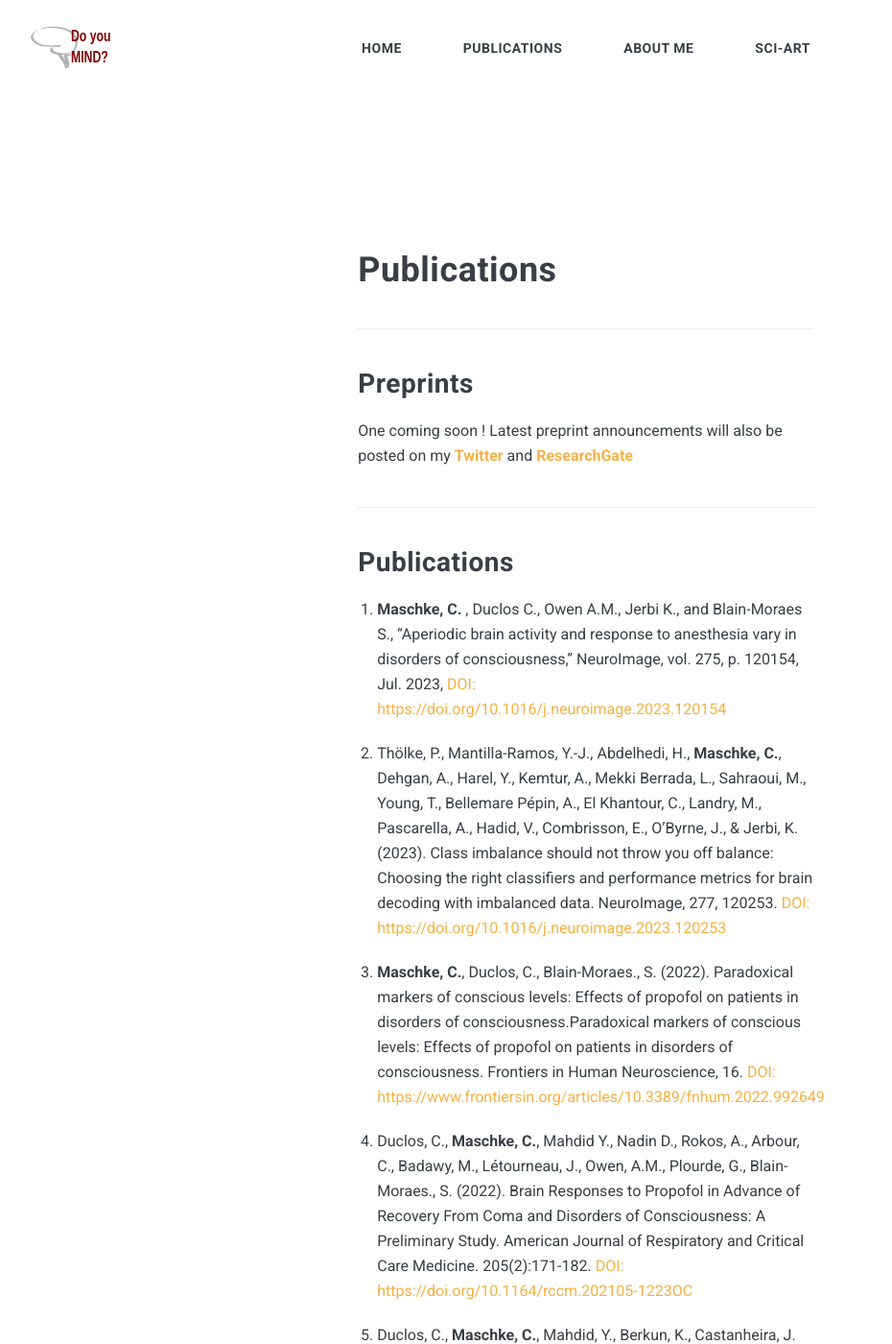
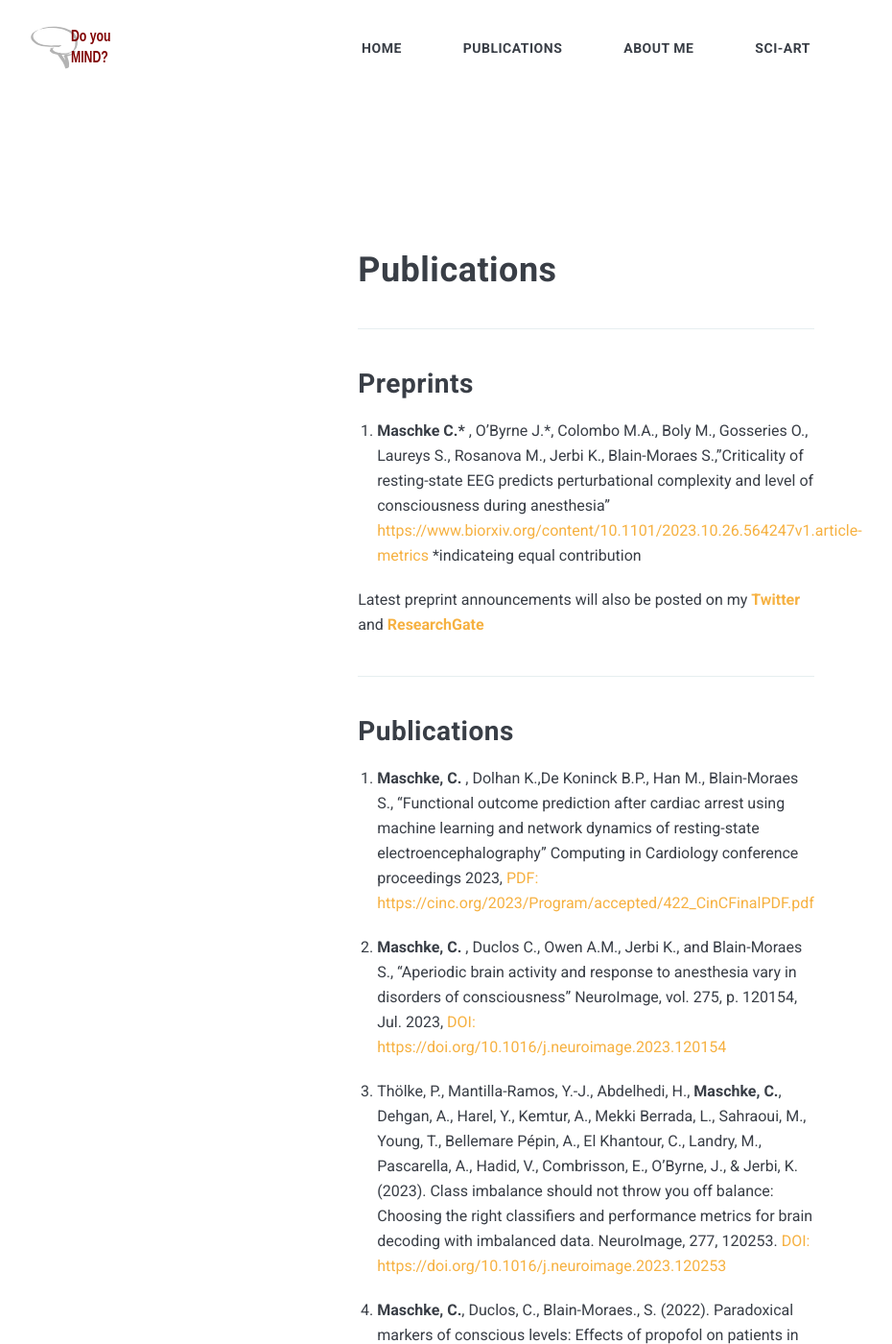
Before and after one commit to CharlotteMaschke/CharlotteMaschke.github.io, a Jekyll site: the page built from _pages/Publications.md, in a window 1280 px wide and 1400 px high. Shown: the whole window at 96% size, without its empty margins (29-959 px from the left). Built offline with Jekyll 4.4.1, drawn with Linux system fonts in a browser that asks for light colours; nearby versions of some CDN libraries.

```diff
--- a/_pages/Publications.md
+++ b/_pages/Publications.md
@@ -10,24 +10,29 @@ permalink: /publications/
 
 ## Preprints
 
-One coming soon !
+1.  <strong> Maschke C.* </strong> , O'Byrne J.*, Colombo M.A., Boly M., Gosseries O., Laureys S., Rosanova M., Jerbi K., Blain-Moraes S.,"Criticality of resting-state EEG predicts perturbational complexity and level of consciousness during anesthesia"  [https://www.biorxiv.org/content/10.1101/2023.10.26.564247v1.article-metrics](https://www.biorxiv.org/content/10.1101/2023.10.26.564247v1.article-metrics){:target="\_blank"}
+*indicateing equal contribution
+
+
 Latest preprint announcements will also be posted on my <strong>[Twitter](https://twitter.com/CharlottMaschke){:target="\_blank"}</strong>
 and <strong>[ResearchGate](https://www.researchgate.net/profile/Charlotte-Maschke){:target="\_blank"}</strong>
 
 ***
 ## Publications
 
+1. <strong> Maschke, C. </strong>, Dolhan K.,De Koninck B.P., Han M., Blain-Moraes S., “Functional outcome prediction after cardiac arrest using machine learning and network dynamics of resting-state electroencephalography” Computing in Cardiology conference proceedings 2023,
+ [ PDF: https://cinc.org/2023/Program/accepted/422_CinCFinalPDF.pdf](https://cinc.org/2023/Program/accepted/422_CinCFinalPDF.pdf){:target="\_blank"}
 
-1. <strong> Maschke, C. </strong>, Duclos C., Owen A.M., Jerbi K., and Blain-Moraes S., “Aperiodic brain activity and response to anesthesia vary in disorders of consciousness,” NeuroImage, vol. 275, p. 120154, Jul. 2023, [ DOI: https://doi.org/10.1016/j.neuroimage.2023.120154](https://doi.org/10.1016/j.neuroimage.2023.120154){:target="\_blank"}
+2. <strong> Maschke, C. </strong>, Duclos C., Owen A.M., Jerbi K., and Blain-Moraes S., “Aperiodic brain activity and response to anesthesia vary in disorders of consciousness” NeuroImage, vol. 275, p. 120154, Jul. 2023, [ DOI: https://doi.org/10.1016/j.neuroimage.2023.120154](https://doi.org/10.1016/j.neuroimage.2023.120154){:target="\_blank"}
 
-2. Thölke, P., Mantilla-Ramos, Y.-J., Abdelhedi, H., <strong> Maschke, C.</strong>, Dehgan, A., Harel, Y., Kemtur, A., Mekki Berrada, L., Sahraoui, M., Young, T., Bellemare Pépin, A., El Khantour, C., Landry, M., Pascarella, A., Hadid, V., Combrisson, E., O’Byrne, J., & Jerbi, K. (2023). Class imbalance should not throw you off balance: Choosing the right classifiers and performance metrics for brain decoding with imbalanced data. NeuroImage, 277, 120253. [DOI: https://doi.org/10.1016/j.neuroimage.2023.120253](https://doi.org/10.1016/j.neuroimage.2023.120253){:target="\_blank"}
+3. Thölke, P., Mantilla-Ramos, Y.-J., Abdelhedi, H., <strong> Maschke, C.</strong>, Dehgan, A., Harel, Y., Kemtur, A., Mekki Berrada, L., Sahraoui, M., Young, T., Bellemare Pépin, A., El Khantour, C., Landry, M., Pascarella, A., Hadid, V., Combrisson, E., O’Byrne, J., & Jerbi, K. (2023). Class imbalance should not throw you off balance: Choosing the right classifiers and performance metrics for brain decoding with imbalanced data. NeuroImage, 277, 120253. [DOI: https://doi.org/10.1016/j.neuroimage.2023.120253](https://doi.org/10.1016/j.neuroimage.2023.120253){:target="\_blank"}
 
-3.	<strong> Maschke, C.</strong>, Duclos, C., Blain-Moraes., S. (2022). Paradoxical markers of conscious levels: Effects of propofol on patients in disorders of consciousness.Paradoxical markers of conscious levels: Effects of propofol on patients in disorders of consciousness. Frontiers in Human Neuroscience, 16. [DOI: https://www.frontiersin.org/articles/10.3389/fnhum.2022.992649](https://www.frontiersin.org/articles/10.3389/fnhum.2022.992649){:target="\_blank"}
+4.	<strong> Maschke, C.</strong>, Duclos, C., Blain-Moraes., S. (2022). Paradoxical markers of conscious levels: Effects of propofol on patients in disorders of consciousness.Paradoxical markers of conscious levels: Effects of propofol on patients in disorders of consciousness. Frontiers in Human Neuroscience, 16. [DOI: https://www.frontiersin.org/articles/10.3389/fnhum.2022.992649](https://www.frontiersin.org/articles/10.3389/fnhum.2022.992649){:target="\_blank"}
 
-4.  Duclos, C., <strong> Maschke, C.</strong>, Mahdid Y., Nadin D., Rokos, A., Arbour, C., Badawy, M., Létourneau, J., Owen, A.M., Plourde, G., Blain-Moraes., S. (2022). Brain Responses to Propofol in Advance of Recovery From Coma and Disorders of Consciousness: A Preliminary Study. American Journal of Respiratory and Critical Care Medicine. 205(2):171-182.[ DOI: https://doi.org/10.1164/rccm.202105-1223OC](https://doi.org/10.1164/rccm.202105-1223OC){:target="\_blank"}
+5.  Duclos, C., <strong> Maschke, C.</strong>, Mahdid Y., Nadin D., Rokos, A., Arbour, C., Badawy, M., Létourneau, J., Owen, A.M., Plourde, G., Blain-Moraes., S. (2022). Brain Responses to Propofol in Advance of Recovery From Coma and Disorders of Consciousness: A Preliminary Study. American Journal of Respiratory and Critical Care Medicine. 205(2):171-182.[ DOI: https://doi.org/10.1164/rccm.202105-1223OC](https://doi.org/10.1164/rccm.202105-1223OC){:target="\_blank"}
 
-5.	Duclos, C., <strong> Maschke, C.</strong>, Mahdid, Y., Berkun, K., Castanheira, J. da S., Tarnal, V., Picton, P., Vanini, G., Golmirzaie, G., Janke, E., Avidan, M. S., Kelz, M. B., Liuzzi, L., Brookes, M. J., Mashour, G. A., & Blain-Moraes, S. (2021). Differential classification of states of consciousness using envelope- and phase-based functional connectivity. NeuroImage, 237, 118171. [ DOI: https://doi.org/10.1016/j.neuroimage.2021.118171](https://doi.org/10.1016/j.neuroimage.2021.118171){:target="\_blank"}
+6.	Duclos, C., <strong> Maschke, C.</strong>, Mahdid, Y., Berkun, K., Castanheira, J. da S., Tarnal, V., Picton, P., Vanini, G., Golmirzaie, G., Janke, E., Avidan, M. S., Kelz, M. B., Liuzzi, L., Brookes, M. J., Mashour, G. A., & Blain-Moraes, S. (2021). Differential classification of states of consciousness using envelope- and phase-based functional connectivity. NeuroImage, 237, 118171. [ DOI: https://doi.org/10.1016/j.neuroimage.2021.118171](https://doi.org/10.1016/j.neuroimage.2021.118171){:target="\_blank"}
 
-6.	Duclos, C., Norton, L., Laforge, G., Frantz, A., <strong> Maschke, C.</strong>, Badawy, M., Letourneau, J., Slessarev, M., Gofton, T., Debicki, D., Owen, A. M., & Blain-Moraes, S. (2020). Protocol for the Prognostication of Consciousness Recovery Following a Brain Injury. Frontiers in Human Neuroscience, 14. [ DOI:  https://doi.org/10.3389/fnhum.2020.582125]( https://doi.org/10.3389/fnhum.2020.582125){:target="\_blank"}
+7.	Duclos, C., Norton, L., Laforge, G., Frantz, A., <strong> Maschke, C.</strong>, Badawy, M., Letourneau, J., Slessarev, M., Gofton, T., Debicki, D., Owen, A. M., & Blain-Moraes, S. (2020). Protocol for the Prognostication of Consciousness Recovery Following a Brain Injury. Frontiers in Human Neuroscience, 14. [ DOI:  https://doi.org/10.3389/fnhum.2020.582125]( https://doi.org/10.3389/fnhum.2020.582125){:target="\_blank"}
 
-7.	<strong> Maschke, C.</strong>, & Blain-Moraes, S. (2020). Time-resolved functional connectivity from high-density EEG for characterizing the level of consciousness in behaviorally unresponsive patients. 2020 IEEE International Conference on Systems, Man, and Cybernetics (SMC), 520–525. [DOI: https://doi.org/10.1109/SMC42975.2020.9282979](https://doi.org/10.1109/SMC42975.2020.9282979){:target="\_blank"}
+8.	<strong> Maschke, C.</strong>, & Blain-Moraes, S. (2020). Time-resolved functional connectivity from high-density EEG for characterizing the level of consciousness in behaviorally unresponsive patients. 2020 IEEE International Conference on Systems, Man, and Cybernetics (SMC), 520–525. [DOI: https://doi.org/10.1109/SMC42975.2020.9282979](https://doi.org/10.1109/SMC42975.2020.9282979){:target="\_blank"}
```
Also changed, not shown: _pages/art.md (+26 -3 lines), _posts/2023-07-22-OHBM_Poster.md (deleted, +0 -15 lines), _posts/2023-11-17-New Preprint available.md (added, +27 -0 lines), images/criticalityPCI.gif (added).
